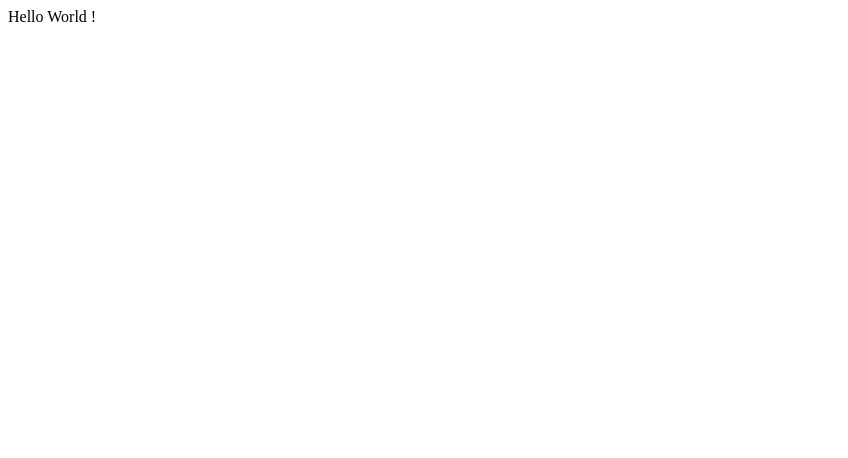
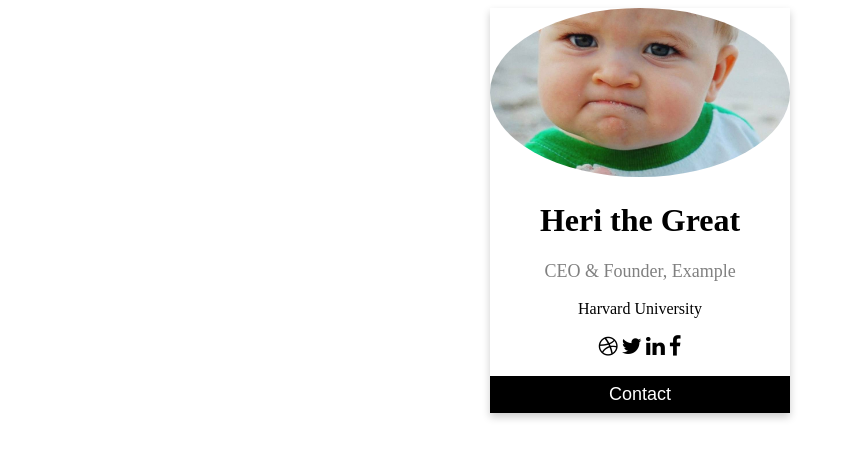
Before and after one commit to HieuNguyen610/hieu-nguyen.github.io, a plain HTML site: page index.html in a window 1280 px wide. Shown: the whole page, without its empty margins (0-848 px from the left). Drawn offline with Linux system fonts and the light colour scheme.

Commit message:
Your Message

```diff
--- a/index.html
+++ b/index.html
@@ -5,8 +5,21 @@
     <meta http-equiv="X-UA-Compatible" content="IE=edge">
     <meta name="viewport" content="width=device-width, initial-scale=1.0">
     <title>Document</title>
+    <link rel="stylesheet" href="https://cdnjs.cloudflare.com/ajax/libs/font-awesome/4.7.0/css/font-awesome.min.css">
+    <link rel="stylesheet" href="main.css">
 </head>
 <body>
-    Hello World !
+
+<div class="card">
+    <img src="kid.jpg" alt="John" style="width:100%; border-radius: 50%;">
+    <h1>Heri the Great</h1>
+    <p class="title">CEO & Founder, Example</p>
+    <p>Harvard University</p>
+    <a href="#"><i class="fa fa-dribbble"></i></a>
+    <a href="#"><i class="fa fa-twitter"></i></a>
+    <a href="#"><i class="fa fa-linkedin"></i></a>
+    <a href="#"><i class="fa fa-facebook"></i></a>
+    <p><button>Contact</button></p>
+  </div>
 </body>
 </html>
--- /dev/null
+++ b/main.css
@@ -0,0 +1,34 @@
+.card {
+    box-shadow: 0 4px 8px 0 rgba(0, 0, 0, 0.2);
+    max-width: 300px;
+    margin: auto;
+    text-align: center;
+  }
+
+  .title {
+    color: grey;
+    font-size: 18px;
+  }
+
+  button {
+    border: none;
+    outline: 0;
+    display: inline-block;
+    padding: 8px;
+    color: white;
+    background-color: #000;
+    text-align: center;
+    cursor: pointer;
+    width: 100%;
+    font-size: 18px;
+  }
+
+  a {
+    text-decoration: none;
+    font-size: 22px;
+    color: black;
+  }
+
+  button:hover, a:hover {
+    opacity: 0.7;
+  }
```
Also changed, not shown: img.jpg (added), kid.jpg (added).
